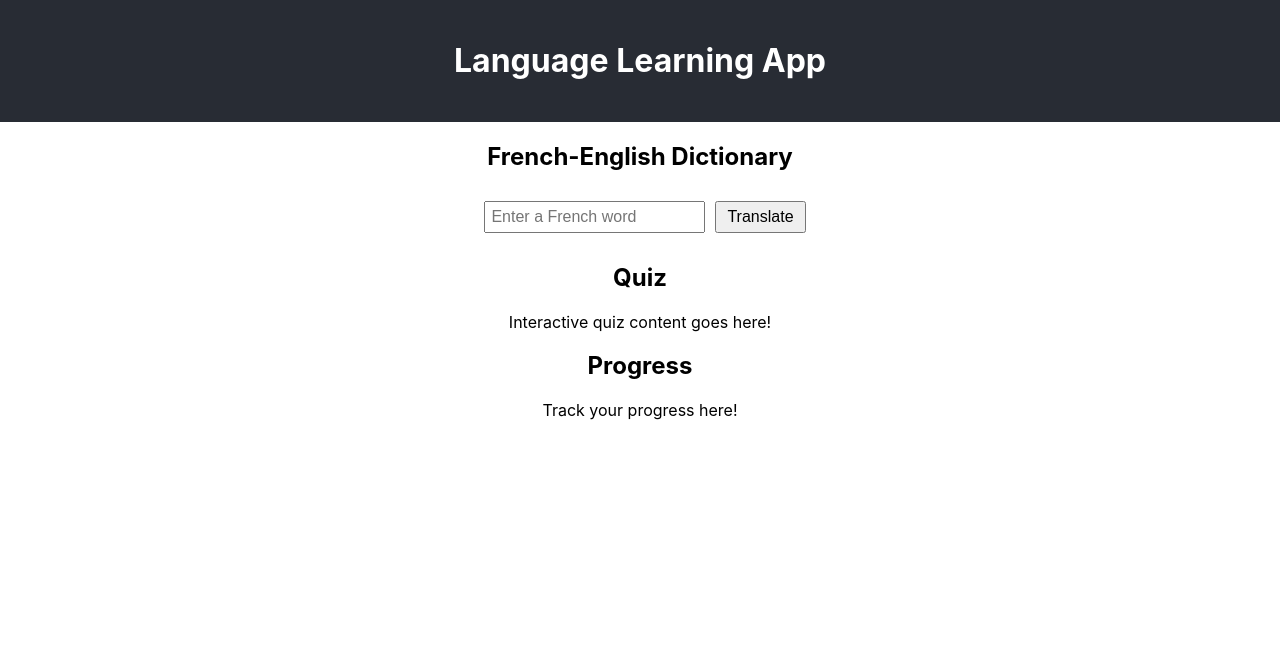
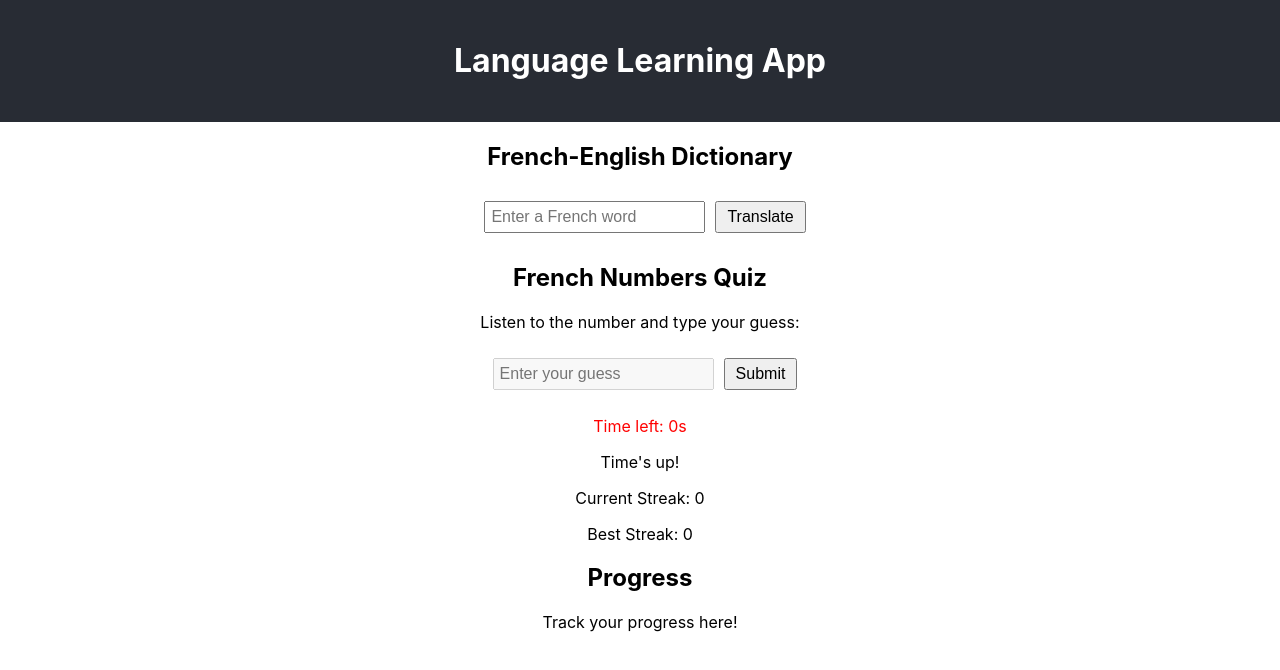
Before and after one commit to henry227phanrang/mult213-a3-henry, a React (Create React App) app: page / in a window 1280 px wide. Shown: the top 670 px of the page. Built offline with nearby package versions, Linux system fonts and the light colour scheme.

Commit message:
try the quiz for counting number in french

```diff
--- a/src/components/Quiz.js
+++ b/src/components/Quiz.js
@@ -1,10 +1,94 @@
-import React from "react";
+import React, { useState, useEffect, useRef } from "react";
 
 const Quiz = () => {
+  const [number, setNumber] = useState("");
+  const [userInput, setUserInput] = useState("");
+  const [timeLeft, setTimeLeft] = useState(5);
+  const [feedback, setFeedback] = useState("");
+  const [streak, setStreak] = useState(0);
+  const [bestStreak, setBestStreak] = useState(0);
+
+  const audioRef = useRef(null);
+
+  // Generate a random number and play audio
+  const generateNumber = () => {
+    const randomNumber = Math.floor(Math.random() * 100) + 1;
+    setNumber(randomNumber);
+    setFeedback("");
+    playNumberAudio(randomNumber);
+    setTimeLeft(5);
+  };
+
+  // Play number audio
+  const playNumberAudio = (num) => {
+    const audio = new Audio(`https://audio-file-source.com/fr/${num}.mp3`);
+    audioRef.current = audio;
+    audio.play();
+  };
+
+  // Handle timer countdown
+  useEffect(() => {
+    if (timeLeft > 0) {
+      const timer = setTimeout(() => setTimeLeft(timeLeft - 1), 1000);
+      return () => clearTimeout(timer);
+    } else if (timeLeft === 0 && feedback === "") {
+      setFeedback("Time's up!");
+    }
+  }, [timeLeft, feedback]);
+
+  // Handle user input
+  const handleChange = (e) => setUserInput(e.target.value);
+
+  // Check user answer
+  const checkAnswer = () => {
+    if (parseInt(userInput) === number) {
+      setFeedback("Correct!");
+      setStreak(streak + 1);
+      setBestStreak(Math.max(bestStreak, streak + 1));
+      generateNumber();
+    } else {
+      setFeedback(`Wrong! The correct answer was ${number}.`);
+      setStreak(0);
+    }
+    setUserInput("");
+  };
+
+  // Handle keyboard shortcuts
+  const handleKeyDown = (e) => {
+    if (e.key === "r") playNumberAudio(number); // Replay
+    if (e.key === "q") setFeedback(`The correct answer is ${number}`); // Reveal answer
+  };
+
+  useEffect(() => {
+    window.addEventListener("keydown", handleKeyDown);
+    return () => window.removeEventListener("keydown", handleKeyDown);
+  }, [number]);
+
+  // Start the quiz on mount
+  useEffect(() => {
+    generateNumber();
+  }, []);
+
   return (
     <div>
-      <h2>Quiz</h2>
-      <p>Interactive quiz content goes here!</p>
+      <h2>French Numbers Quiz</h2>
+      <p>Listen to the number and type your guess:</p>
+      <div>
+        <input
+          type="number"
+          value={userInput}
+          onChange={handleChange}
+          disabled={timeLeft === 0}
+          placeholder="Enter your guess"
+        />
+        <button onClick={checkAnswer}>Submit</button>
+      </div>
+      <p style={{ color: timeLeft === 0 ? "red" : "black" }}>
+        Time left: {timeLeft}s
+      </p>
+      <p>{feedback}</p>
+      <p>Current Streak: {streak}</p>
+      <p>Best Streak: {bestStreak}</p>
     </div>
   );
 };
```
